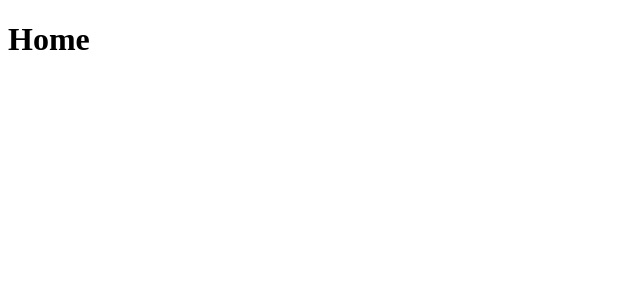
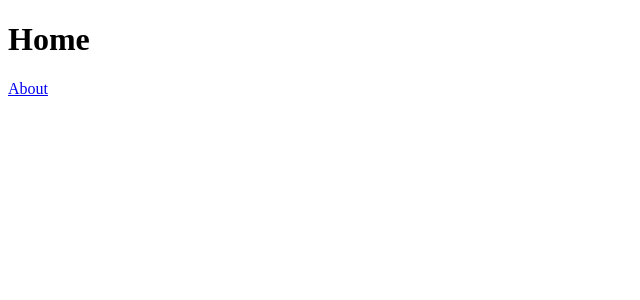
Before and after one commit to sammarxz/livro.store, a Next.js app in the folder frontend/: page / in a window 1280 px wide. Shown: the top 300 px of the page, without its empty margins (0-640 px from the left). Built offline with nearby package versions, Linux system fonts and the light colour scheme.

Commit message:
Tests in Next Routing.

```diff
--- a/frontend/pages/index.js
+++ b/frontend/pages/index.js
@@ -1,7 +1,13 @@
-import React from 'react';
+import React from 'react'
+import Link from 'next/link'
 
 const Index = () => (
-  <h1>Home</h1>
+  <>
+    <h1>Home</h1>
+    <Link href="/about">
+      <a>About</a>
+    </Link>
+  </>
 )
 
-export default Index;
+export default Index
```
Also changed, not shown: frontend/pages/about.js (added, +13 -0 lines).
